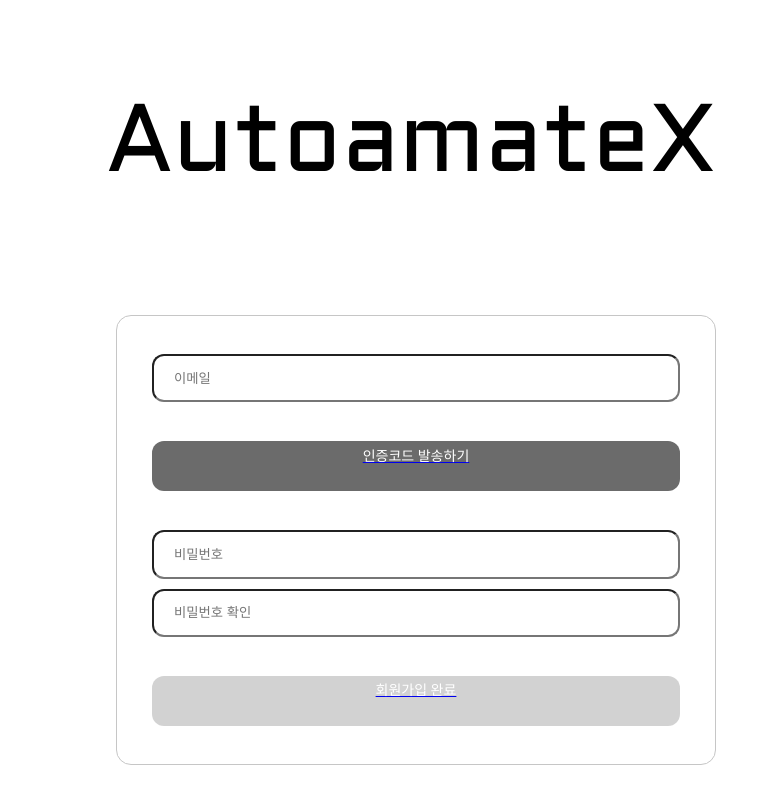
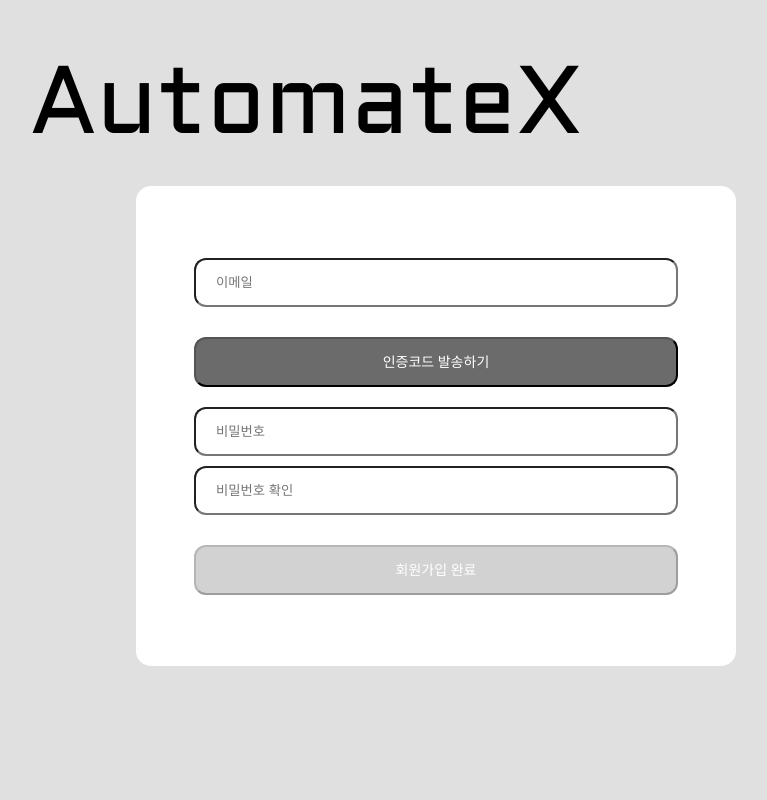
Before and after one commit to Stendhalsynd/ICT-23HP050-front, a React (Create React App) app: page /signUpPage in a window 1280 px wide. Shown: the whole page, without its empty margins (334-1101 px from the left). Built offline with nearby package versions, Linux system fonts and the light colour scheme.

Commit message:
#8-SignUp-page-구현

```diff
--- a/src/App.js
+++ b/src/App.js
@@ -17,7 +17,7 @@
           <Route path="/defaultPage" Component={DefaultPage} />
           <Route path="/createAccountPage" Component={CreateAccountPage} />
           <Route path="/signUpPage" Component={signUpPage} />
-          {/* <Route path="/signUpPage2" Component={signUpPage2} /> */}
+          <Route path="/signUpPage2" Component={signUpPage2} />
           <Route path="/mainPage" Component={MainPage} />
         </Routes>
       </div>
--- a/src/component/button/Button.js
+++ b/src/component/button/Button.js
@@ -28,9 +28,15 @@
   `};
 
   ${(props) => props.login && css `
-    padding-top: 10px;
+    padding-top: 12px;
     margin-bottom: 20px;
-    font: 500 16px normal; // font-weight font-size font-style
+    font: 500 14px normal; // font-weight font-size font-style
+  `};
+
+  ${(props) => props.disabled && css `
+    padding-top: 12px;
+    margin-bottom: 20px;
+    font: 500 14px normal; // font-weight font-size font-style
   `};
 `;
 
--- a/src/component/form/Form.js
+++ b/src/component/form/Form.js
@@ -9,7 +9,7 @@
     gap: 10px;
 
     width: 600px;
-    height: 386px;
+    height: ${(props) => props.height|| "386px"};
 
     background: #FFFFFF;
     border-radius: 15px;
@@ -21,8 +21,8 @@
     font-size: 16px;
     line-height: 19px;
 
-    margin-left: 465px;
-    margin-top: 100px;
+    margin-left: 470px;
+    margin-top:  ${(props) => props.marginTop|| "100px"};
 `;
 
 function Form({children,...props}) {
--- a/src/screen/Signup_page.js
+++ b/src/screen/Signup_page.js
@@ -1,28 +1,51 @@
-import React from 'react';
-import "../css/signup_page.css"
-import { Link } from 'react-router-dom';
-import TokenButton from '../component/token_button';
-import SignUpButton from '../component/signUp_button';
-const signUpPage = ({form, children}) => {
+import React, {useState} from "react";
+import Header from "../component/header/Header";
+import Form from "../component/form/Form";
+import InputButton from "../component/button/InputButton";
+import Button from "../component/button/Button";
+import styled, {css} from "styled-components";
+import colors from "../config/Colors";
+import Typography from "../component/typography/Typography";
+import { Link } from "react-router-dom";
+const SignUpPage = ({form, children}) => {
+
+  const [inputEmail, setEmail] = useState("");
+  const [message, setMessage] = useState("");
+
+  const handleEmail = (e) => {
+    const email = e.target.value
+    setEmail(email)
+    var regExp = /^[0-9a-zA-Z]([-_\.]?[0-9a-zA-Z])*@[0-9a-zA-Z]([-_\.]?[0-9a-zA-Z])*\.[a-zA-Z]{2,3}$/
+    if (email.length > 0 && !regExp.test(email))
+      setMessage("이메일을 확인해주세요.")
+    else if (email.length < 1 || regExp.test(email))
+      setMessage("")
+  }
+
+
+
   return (
-    <div>
-      <main>
-        <h1 className="main_text2">AutoamateX</h1>
-
-        <form className='frame2'>
-          <input className='inputButton2' type="text" placeholder='이메일'></input>
-          <br/>
-          <Link to={'/signUpPage2'}><TokenButton/></Link>
-          <br/>
-          <input className='inputButton2' type="password" placeholder='비밀번호'></input>
-          <input className='inputButton2' type="password" placeholder='비밀번호 확인'></input>
-          <br/>
-          <Link to={'/createAccountPage'}><SignUpButton/></Link>
-        </form>
-
-      </main>
-    </div>
-  );
+   <Container>
+      <Header paddingTop="62px"/>
+      <Form height="480px" marginTop="30px">
+        <InputButton type="text" placeholder='이메일' value={inputEmail} onChange={handleEmail} width="440px" height="100px" marginTop= "20px"/>
+        <Link to={'/SignUpPage2'} style={{textDecoration: "none"}}>
+          <Button login width="484px" height="50px" marginTop="20px">인증코드 발송하기</Button>
+        </Link>
+        <Typography fontSize="11px" lineHeight="20px" color= {colors.red} marginTop="-20px">{message}</Typography>
+        <InputButton type="password" placeholder='비밀번호' width="440px" height="50px"/>
+        <InputButton type="password" placeholder='비밀번호 확인' width="440px" height="50px"/>
+        <Button disabled={true} width="484px" height="50px" marginTop="20px" background={colors.btn_disabled}>회원가입 완료</Button>
+      </Form>
+   </Container>
+    );
 };
 
-export default signUpPage;
+const Container = styled.div`
+  position: relative;
+  display: flex;
+  flex-direction: column;
+  height: 100vh;
+  background: ${colors.bg_default}
+`;
+export default SignUpPage;
```
